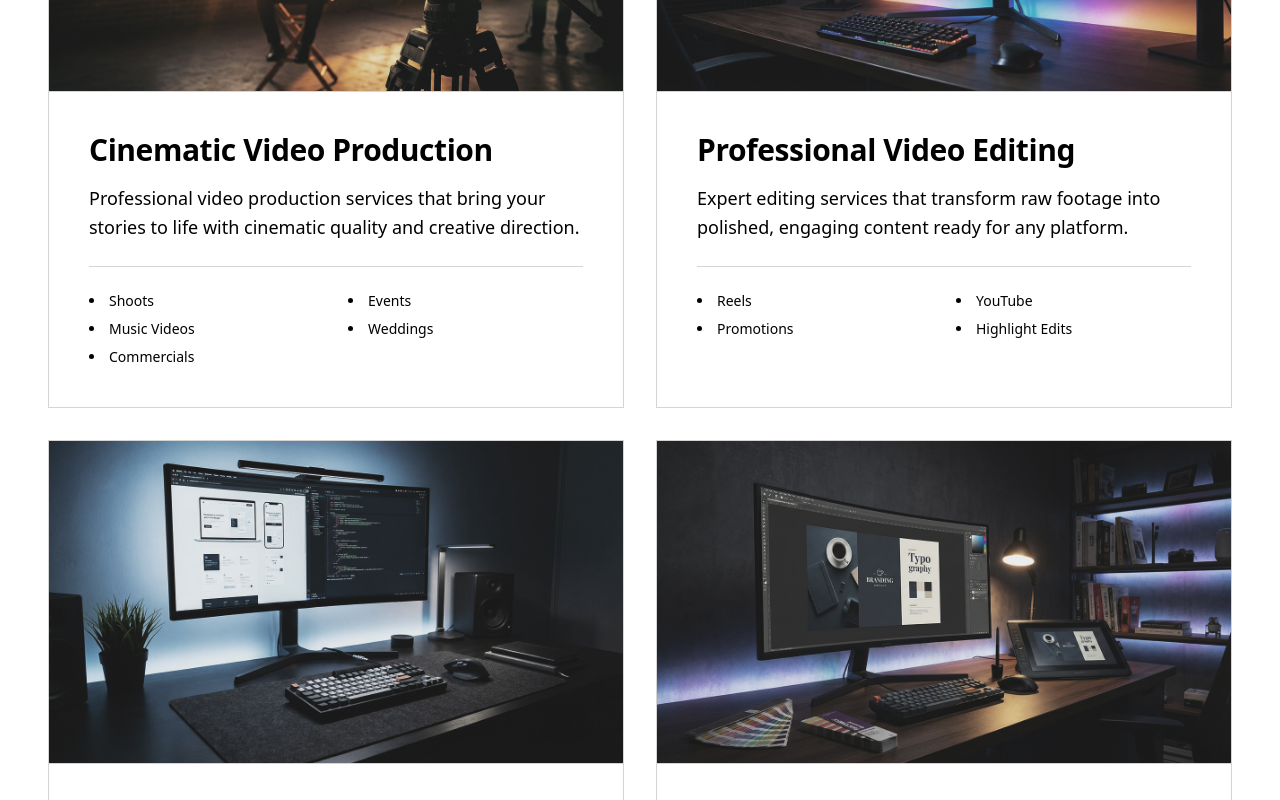
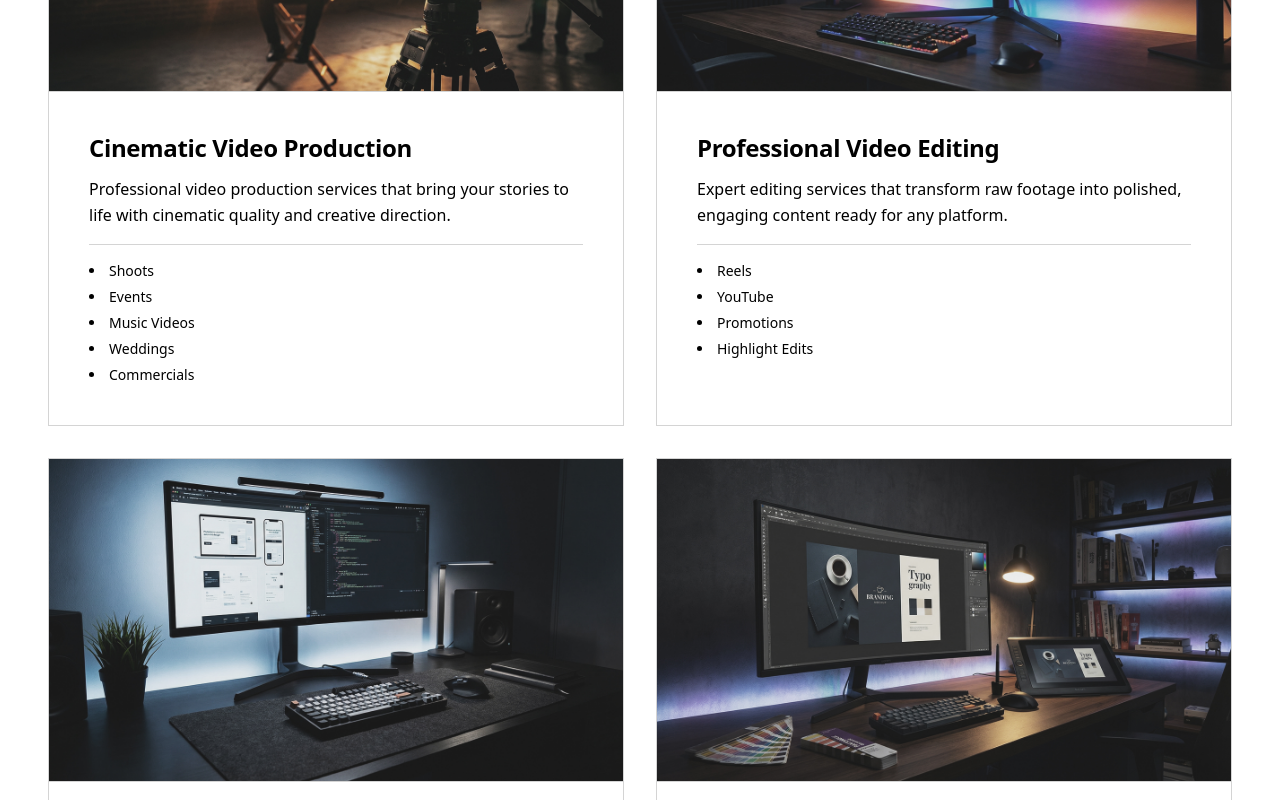
Before and after one commit to GauthamOfficial/GCU, a Next.js app: page /services in a window 1280 px wide. Shown: the part 640-1440 px from the top of the page. Built offline with nearby package versions, Linux system fonts and the light colour scheme.

Commit message:
image added

```diff
--- a/src/app/page.tsx
+++ b/src/app/page.tsx
@@ -229,7 +229,7 @@ export default function Home() {
       <section className="editorial-spacing">
         <div className="container-editorial">
           <h2 className="mb-20 text-center scroll-animate">Our Services</h2>
-          <div className="grid grid-cols-1 md:grid-cols-2 gap-6 lg:gap-8">
+          <div className="grid grid-cols-1 md:grid-cols-2 lg:grid-cols-4 gap-6 lg:gap-8">
             {services.map((service, index) => (
               <div
                 key={service.title}
@@ -252,14 +252,20 @@ export default function Home() {
                   )}
                 </div>
                 <div className="p-8 lg:p-10">
-                  <h3 className="text-2xl lg:text-3xl font-bold mb-4 text-black group-hover:text-black transition-colors">
-                    {service.title}
+                  <h3 className="text-xl lg:text-2xl font-bold mb-3 text-black group-hover:text-black transition-colors">
+                    {service.title === "Graphic Design" ? (
+                      <>
+                        Graphic<br />Design
+                      </>
+                    ) : (
+                      service.title
+                    )}
                   </h3>
-                  <p className="text-base lg:text-lg text-grey-600 mb-6 leading-relaxed min-h-[3rem]">
+                  <p className="text-sm lg:text-base text-grey-600 mb-4 leading-relaxed min-h-[3rem]">
                     {service.description}
                   </p>
-                  <div className="pt-6 border-t border-grey-100">
-                    <ul className="grid grid-cols-1 md:grid-cols-2 gap-x-6 gap-y-2 list-disc list-inside text-grey-600 text-sm">
+                  <div className="pt-4 border-t border-grey-100">
+                    <ul className="flex flex-col gap-y-1.5 list-disc list-inside text-grey-600 text-xs lg:text-sm">
                       {service.items.map((item, idx) => (
                         <li key={idx} className="capitalize">
                           {item}
--- a/src/app/services/page.tsx
+++ b/src/app/services/page.tsx
@@ -100,14 +100,14 @@ export default function ServicesPage() {
                                 )}
                             </div>
                             <div className="p-8 lg:p-10">
-                                <h2 className="text-2xl lg:text-3xl font-bold mb-4 text-black group-hover:text-black transition-colors">
+                                <h2 className="text-xl lg:text-2xl font-bold mb-3 text-black group-hover:text-black transition-colors">
                                     {service.title}
                                 </h2>
-                                <p className="text-base lg:text-lg text-grey-600 mb-6 leading-relaxed min-h-[3rem]">
+                                <p className="text-sm lg:text-base text-grey-600 mb-4 leading-relaxed min-h-[3rem]">
                                     {service.description}
                                 </p>
-                                <div className="pt-6 border-t border-grey-100">
-                                    <ul className="grid grid-cols-1 md:grid-cols-2 gap-x-6 gap-y-2 list-disc list-inside text-grey-600 text-sm">
+                                <div className="pt-4 border-t border-grey-100">
+                                    <ul className="flex flex-col gap-y-1.5 list-disc list-inside text-grey-600 text-xs lg:text-sm">
                                         {service.items.map((item, idx) => (
                                             <li key={idx} className="capitalize">
                                                 {item}
```
Also changed, not shown: public/about.jpg.
